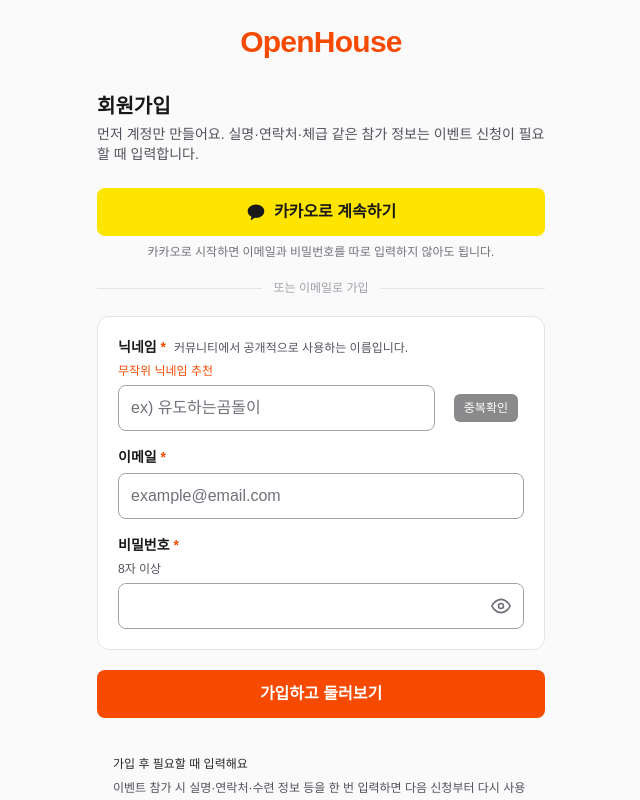
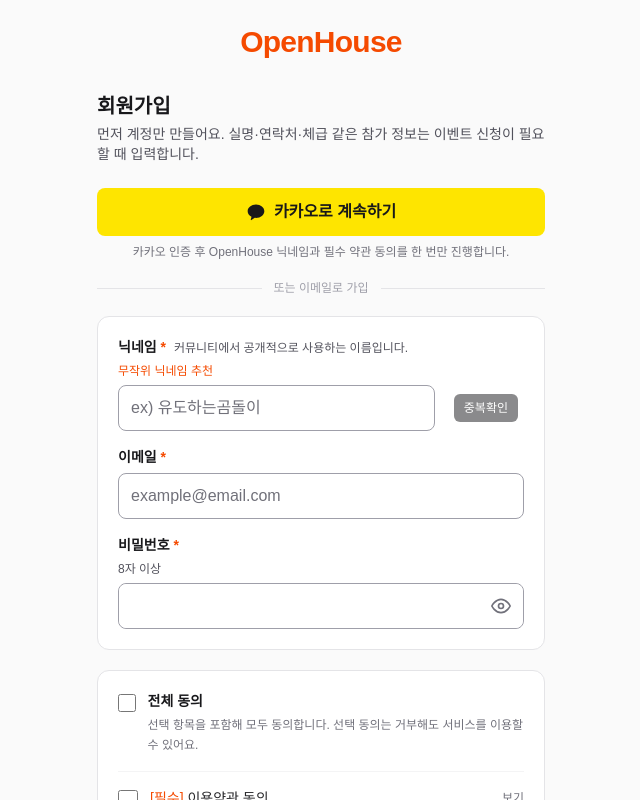
Before and after one commit to busy971126-arch/openhouse, a Next.js app: page /signup in a window 1280 px wide. Shown: the top 800 px of the page, without its empty margins (319-959 px from the left). Built offline with nearby package versions, Linux system fonts and the light colour scheme; no server answers.

Commit message:
feat(auth): require OpenHouse consents for email signup

```diff
--- a/app/signup/page.tsx
+++ b/app/signup/page.tsx
@@ -6,6 +6,7 @@ import { useRef, useState } from "react";
 import { Alert } from "@/components/Alert";
 import { AuthBrandHero } from "@/components/auth/AuthBrandHero";
 import { KakaoLoginButton } from "@/components/auth/KakaoLoginButton";
+import { TermsConsent } from "@/components/auth/TermsConsent";
 import { NicknameField } from "@/components/NicknameField";
 import { PasswordInput, SignupField, SignupInput } from "@/components/SignupField";
 
@@ -15,10 +16,20 @@ export default function SignupPage() {
   const [verifiedNickname, setVerifiedNickname] = useState<string | null>(null);
   const [email, setEmail] = useState("");
   const [password, setPassword] = useState("");
+  const [termsAccepted, setTermsAccepted] = useState(false);
+  const [privacyAccepted, setPrivacyAccepted] = useState(false);
+  const [marketingAccepted, setMarketingAccepted] = useState(false);
   const [error, setError] = useState<string | null>(null);
   const [success, setSuccess] = useState<string | null>(null);
   const [loading, setLoading] = useState(false);
   const errorRef = useRef<HTMLDivElement>(null);
+
+  function showError(message: string) {
+    setError(message);
+    requestAnimationFrame(() =>
+      errorRef.current?.scrollIntoView({ behavior: "smooth", block: "nearest" }),
+    );
+  }
 
   async function handleSubmit(event: React.FormEvent) {
     event.preventDefault();
@@ -27,20 +38,22 @@ export default function SignupPage() {
 
     const trimmedNickname = nickname.trim();
     if (!verifiedNickname || verifiedNickname !== trimmedNickname) {
-      setError("닉네임 중복확인을 완료해주세요.");
-      requestAnimationFrame(() =>
-        errorRef.current?.scrollIntoView({ behavior: "smooth", block: "nearest" }),
-      );
+      showError("닉네임 중복확인을 완료해주세요.");
       return;
     }
 
     if (!email.trim()) {
-      setError("이메일을 입력해주세요.");
+      showError("이메일을 입력해주세요.");
       return;
     }
 
     if (password.length < 8) {
-      setError("비밀번호는 8자 이상이어야 합니다.");
+      showError("비밀번호는 8자 이상이어야 합니다.");
+      return;
+    }
+
+    if (!termsAccepted || !privacyAccepted) {
+      showError("OpenHouse 이용약관과 개인정보 처리방침에 동의해주세요.");
       return;
     }
 
@@ -57,13 +70,18 @@ export default function SignupPage() {
             nickname: verifiedNickname,
             preferred_sports: ["유도"],
           },
+          consents: {
+            termsAccepted,
+            privacyAccepted,
+            marketingAccepted,
+          },
         }),
       });
 
       const result = await response.json();
 
       if (!response.ok) {
-        setError(result.error ?? "회원가입에 실패했습니다.");
+        showError(result.error ?? "회원가입에 실패했습니다.");
         setLoading(false);
         return;
       }
@@ -78,7 +96,7 @@ export default function SignupPage() {
       setLoading(false);
     } catch (cause) {
       console.error("signup request error:", cause);
-      setError(
+      showError(
         "회원가입 요청에 실패했습니다. 인터넷 연결을 확인하고 다시 시도해주세요.",
       );
       setLoading(false);
@@ -116,7 +134,7 @@ export default function SignupPage() {
 
       <KakaoLoginButton next="/events" />
       <p className="mt-2 text-center text-xs text-zinc-500">
-        카카오로 시작하면 이메일과 비밀번호를 따로 입력하지 않아도 됩니다.
+        카카오 인증 후 OpenHouse 닉네임과 필수 약관 동의를 한 번만 진행합니다.
       </p>
 
       <div className="my-5 flex items-center gap-3" aria-hidden="true">
@@ -158,6 +176,15 @@ export default function SignupPage() {
           </div>
         </div>
 
+        <TermsConsent
+          termsAccepted={termsAccepted}
+          privacyAccepted={privacyAccepted}
+          marketingAccepted={marketingAccepted}
+          onTermsChange={setTermsAccepted}
+          onPrivacyChange={setPrivacyAccepted}
+          onMarketingChange={setMarketingAccepted}
+        />
+
         <button
           type="submit"
           disabled={loading}
```
